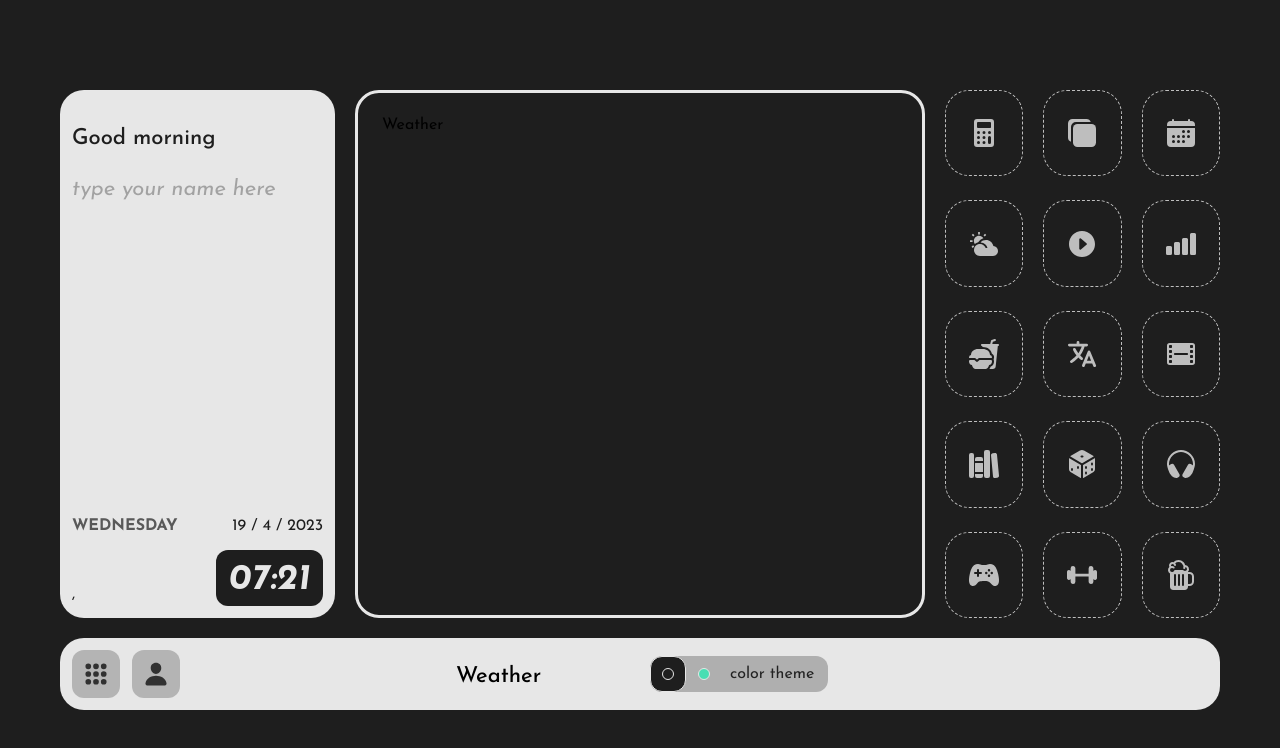
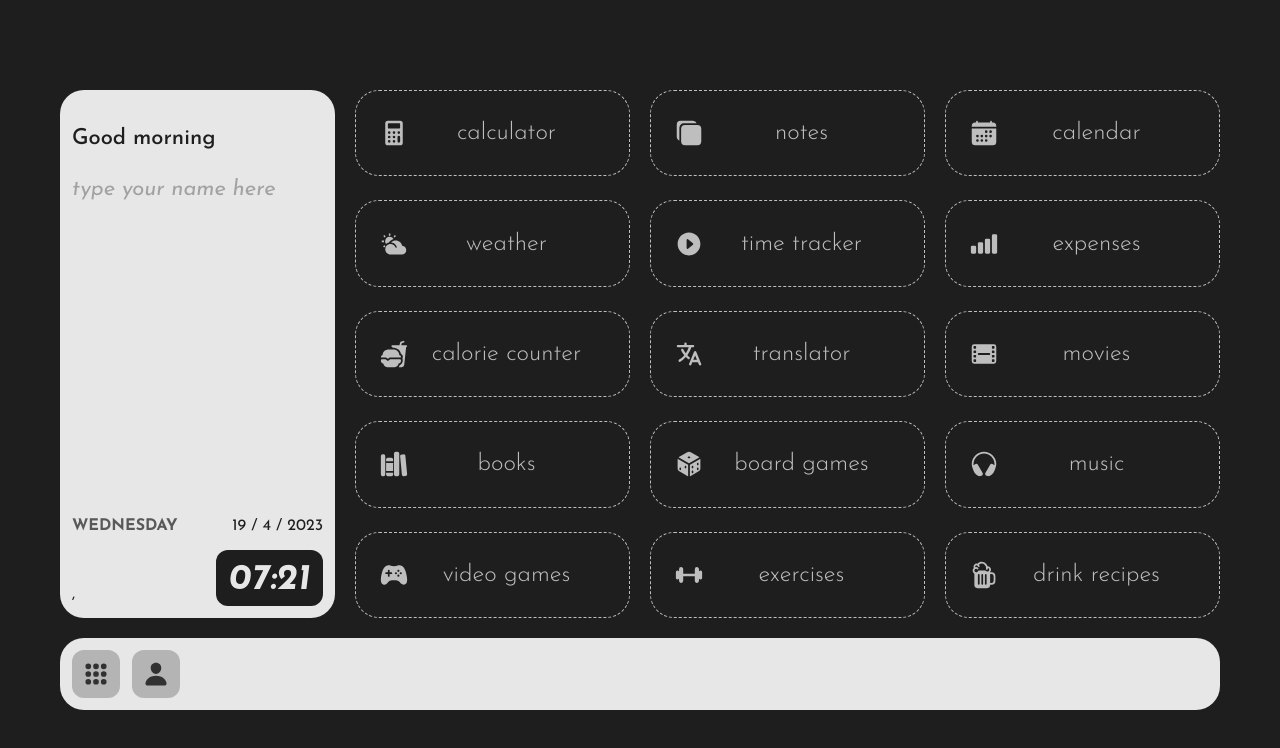
Before and after one commit to DagnaSchmidt/Dev-Dash-v2, a React (Create React App) app: page / in a window 1280 px wide. Shown: the top 748 px of the page. Built offline with nearby package versions, Linux system fonts and the light colour scheme; no server answers.

Commit message:
main color theme bg style

```diff
--- a/src/Components/Notes/Notes.js
+++ b/src/Components/Notes/Notes.js
@@ -5,7 +5,7 @@ import { connect } from "react-redux";
 import { CREATE_NEW_NOTE, DELETE_NOTE, EDIT_NOTE } from '../../actions';
 import NotesListElement from './NotesListElement';
 
-const Notes = ( {activeNote, allNotes, createNewNote, deleteNote, editNote} ) => {
+const Notes = ( {activeNote, allNotes, createNewNote, deleteNote, editNote } ) => {
 
   const notesList = allNotes.map((item) => {
     return (
@@ -30,6 +30,7 @@ const Notes = ( {activeNote, allNotes, createNewNote, deleteNote, editNote} ) =>
   }
 
   //FIX NAV BTNS opacity when scrolling note content
+  //ADD FUNCTION TO SCROLL NOTE CONTENT AND NOTE LIST
   //MAKE EVERYTHING RESPONSIVE
   //CREATE COLOR THEME
 
--- a/src/Main.js
+++ b/src/Main.js
@@ -4,11 +4,11 @@ import { connect } from "react-redux";
 import Weather from './Components/Weather/Weather';
 import Notes from './Components/Notes/Notes';
 
-const Main = ( {activeWidget} ) => {
+const Main = ( {activeWidget, blackTheme } ) => {
   return (
     <>
     {activeWidget !== 'none' &&
-        <main className='main'>
+        <main className='main' style={{backgroundColor: !blackTheme && '#E7E7E7' }}>
             <Routes>
                 <Route path='/' element={<Weather />} />
                 <Route path='/weather' element={<Weather />} />
@@ -20,8 +20,11 @@ const Main = ( {activeWidget} ) => {
   )
 }
 
-const mapStateToProps = state => {
-    return { activeWidget: state.activeUser.activeWidget };
+const mapStateToProps = store => {
+    return {
+      activeWidget: store.activeUser.activeWidget,
+      blackTheme: store.activeUser.blackTheme
+     };
   };
 
 export default connect(mapStateToProps)(Main);
--- a/src/reducer.js
+++ b/src/reducer.js
@@ -23,8 +23,8 @@ export const initialStore = {
         country: '',
         blackTheme: true,
         openUserPanel: false,
-        activeWidget: 'weather',
-        activeWidgetColor: '#49DEB3',
+        activeWidget: 'none',
+        activeWidgetColor: '',
         notes: {
             activeNote: {},
             allNotes: []
```
